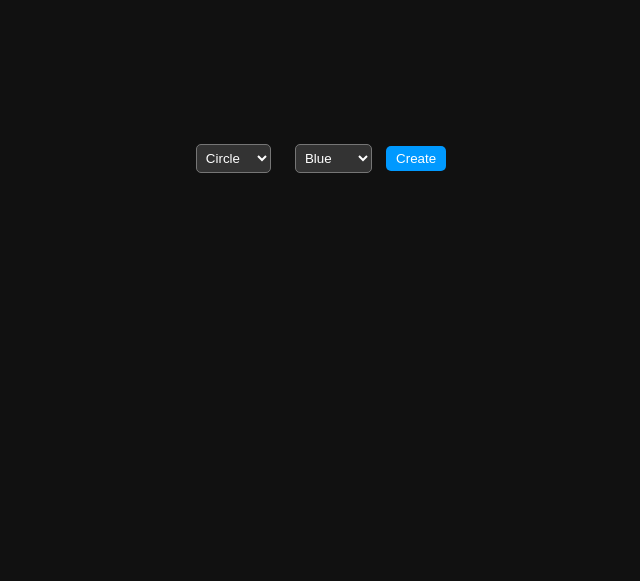
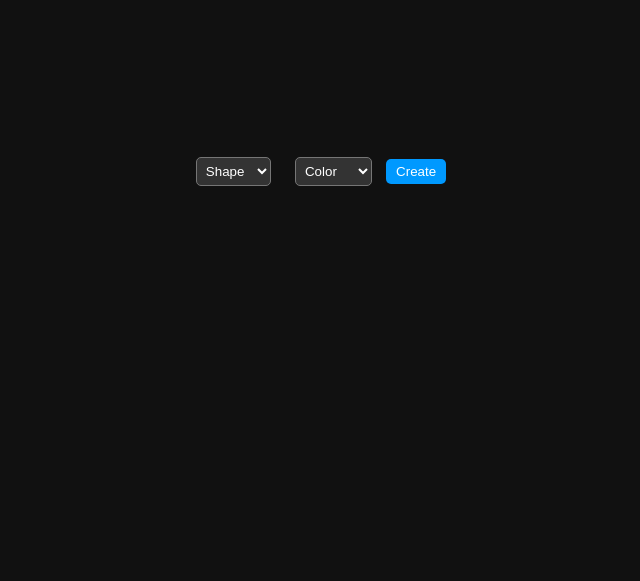
Before and after one commit to nnifemi/shape-factory, a plain HTML site: page index.html in a window 1280 px wide. Shown: the part 219-800 px from the top of the page, without its empty margins (324-964 px from the left). Drawn offline with Linux system fonts and the light colour scheme; a web font is replaced by a local one.

Commit message:
Update index.html

```diff
--- a/index.html
+++ b/index.html
@@ -22,17 +22,22 @@
     <div class="flex-container">
         <label for="shapeSelect"></label>
         <select id="shapeSelect" class="menu-up">
+            <option value="" selected disabled hidden>Shape</option>
             <option value="circle">Circle</option>
             <option value="square">Square</option>
         </select>
 
         <label for="colorSelect"></label>
-        <select id="colorSelect" class="menu-up"></select>
+        <select id="colorSelect" class="menu-up">
+            <option value="" selected disabled hidden>Color</option>
+        </select>
 
         <button id="createButton">Create</button>
+
     </div>
-
-    <div id="shapeContainer" class="shape-container"></div>
+    <div class="shape-bg">
+        <div id="shapeContainer" class="shape-container"></div>
+    </div>
     <div id="messageContainer"></div>
 
     <script src="./assets/script/shape.js" type="module"></script>
```
